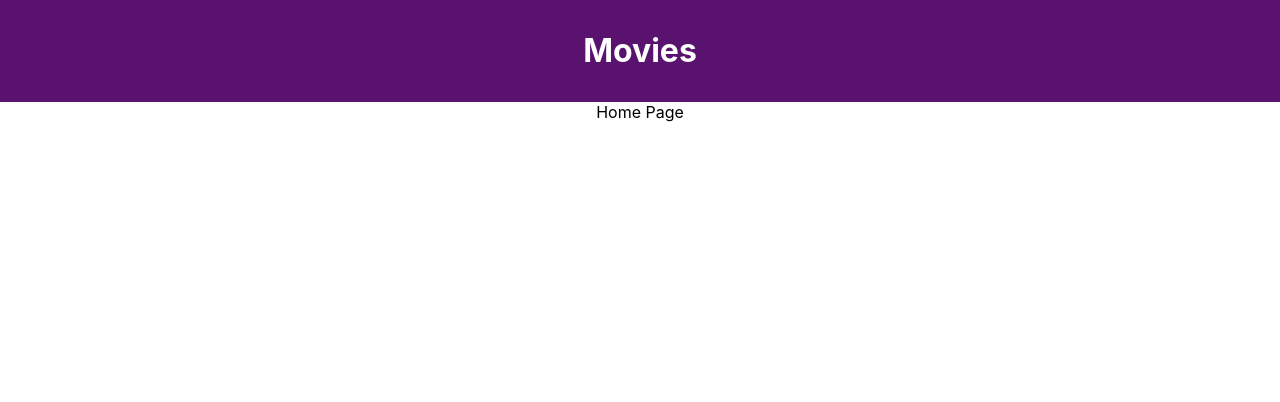
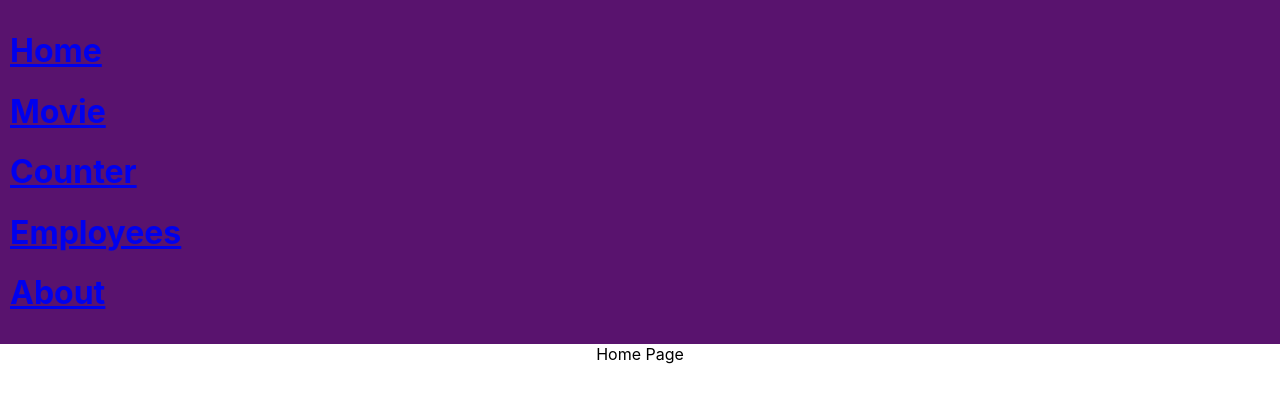
Before and after one commit to utshabkg/react-practice, a React (Create React App) app: page / in a window 1280 px wide. Shown: the top 402 px of the page. Built offline with nearby package versions, Linux system fonts and the light colour scheme.

Commit message:
linked pages to Menu Options.

```diff
--- a/src/App.js
+++ b/src/App.js
@@ -2,9 +2,11 @@ import "./App.css";
 import Header from "./components/header/Header";
 import Home from "./components/home/Home";
 import Counter from "./components/counter/Counter";
-import Demo from "./components/useEffect/Demo";
+import Demo from "./components/useEffectDemo/Demo";
 import Movie from "./components/movie/Movie";
-import { BrowserRouter as Router, Routes, Route, Link } from "react-router-dom";
+import About from "./components/about/About";
+
+import { BrowserRouter as Router, Routes, Route } from "react-router-dom";
 
 function App() {
   return (
@@ -14,9 +16,10 @@ function App() {
 
         <Routes>
           <Route path="/" element={<Home />} />
+          <Route path="/movie" element={<Movie />} />
           <Route path="/counter" element={<Counter />} />
-          <Route path="/demo" element={<Demo />} />
-          <Route path="/movie" element={<Movie />} />
+          <Route path="/employees" element={<Demo />} />
+          <Route path="/about" element={<About />} />
         </Routes>
       </div>
     </Router>
--- a/src/components/header/Header.js
+++ b/src/components/header/Header.js
@@ -1,8 +1,24 @@
-import "./header.css";
+import "./header.scss";
+import { Link } from "react-router-dom";
+
 const Header = () => {
   return (
     <div className="header">
-      <h1>Movies</h1>
+      <Link to={"/"}>
+        <h1>Home</h1>
+      </Link>
+      <Link to={"/movie"}>
+        <h1>Movie</h1>
+      </Link>
+      <Link to={"/counter"}>
+        <h1>Counter</h1>
+      </Link>
+      <Link to={"/employees"}>
+        <h1>Employees</h1>
+      </Link>
+      <Link to={"/about"}>
+        <h1>About</h1>
+      </Link>
     </div>
   );
 };
--- a/src/components/header/header.css
+++ b/src/components/header/header.scss
@@ -2,4 +2,8 @@
   color: white;
   background-color: rgb(89, 19, 110);
   padding: 10px;
+
+  h1 {
+    display: flex;
+  }
 }
```
Also changed, not shown: src/components/about/About.js (renamed from src/components/header/about/About.js), src/components/student/Student.js (renamed from src/components/Student.js), src/components/useEffectDemo/Demo.js (renamed from src/components/useEffect/Demo.js), src/components/useEffectDemo/demo.scss (renamed from src/components/useEffect/demo.scss).
